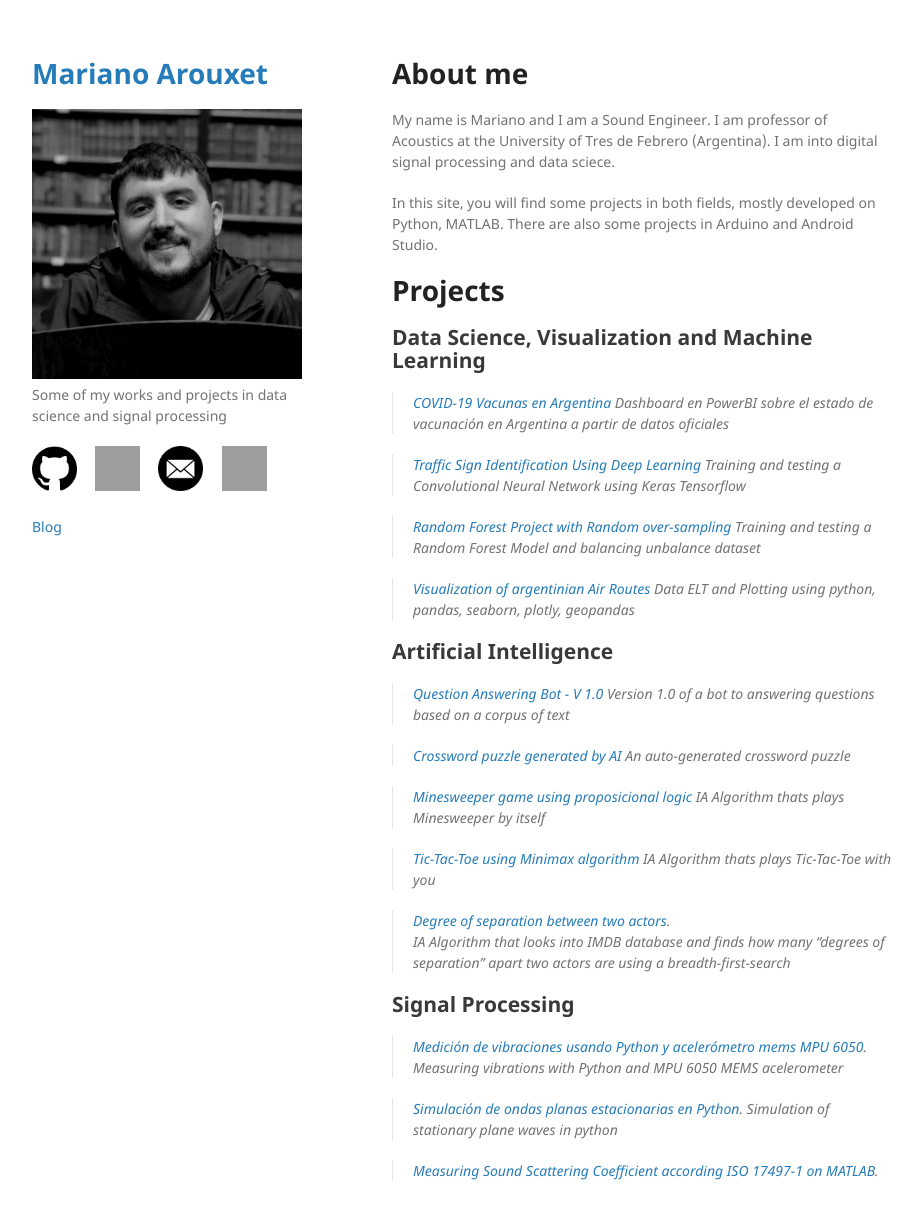
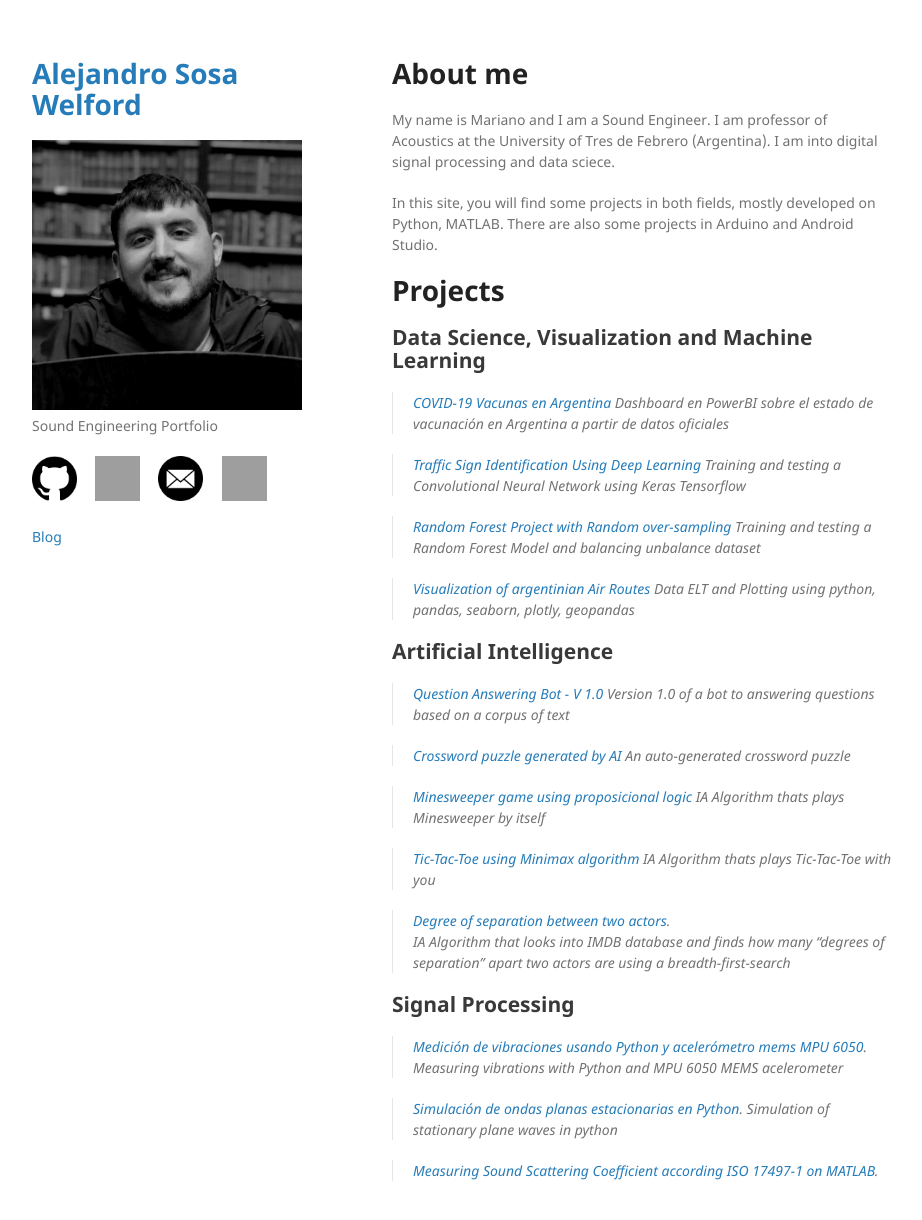
Before and after one commit to asosawelford/asosawelford.github.io, a Jekyll site: the page built from index.md, in a window 1280 px wide and 1251 px high. Shown: the top 1220 px of the window, without its empty margins (178-1100 px from the left). Built offline with Jekyll 4.4.1, drawn with Linux system fonts in a browser that asks for light colours; our own code applies the rules of GitHub Pages for plain Markdown files; grey boxes are pictures that could not be loaded.

Commit message:
Update _config.yml

```diff
--- a/_config.yml
+++ b/_config.yml
@@ -1,6 +1,6 @@
-title: Mariano Arouxet
+title: Alejandro Sosa Welford
 logo: /assets/img/foto.jpeg
-description: Some of my works and projects in data science and signal processing
+description: Sound Engineering Portfolio
 show_downloads: false
 google_analytics:
 theme: jekyll-theme-minimal
```
